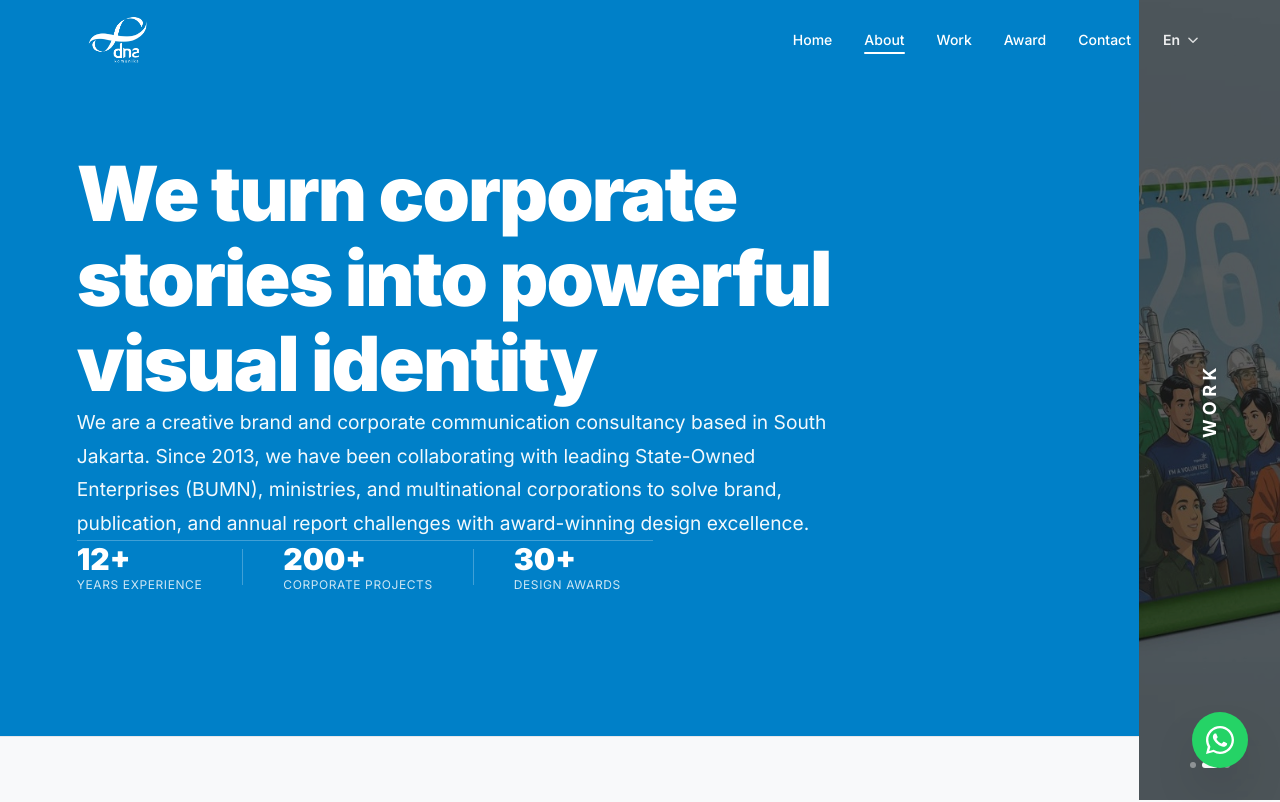
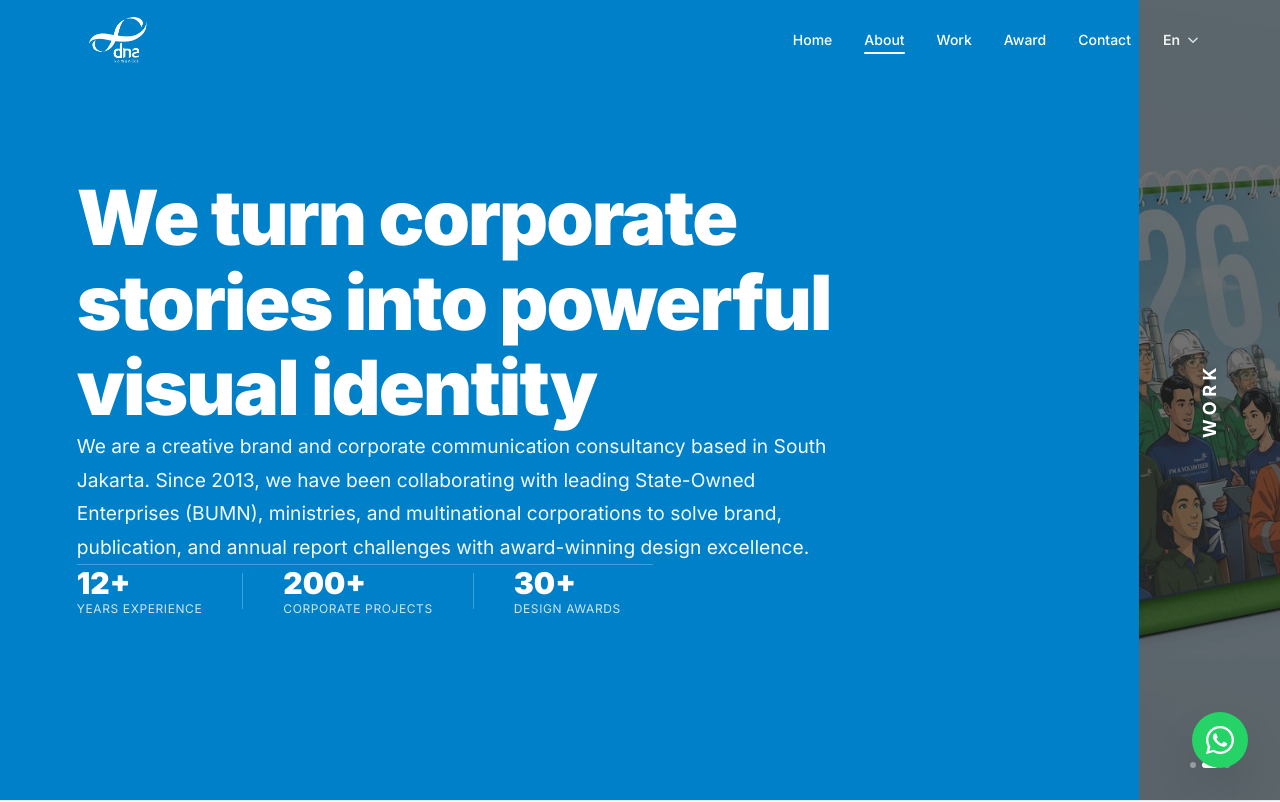
Before and after one commit to SamJinWoo99/DNA-Company-Profile, a Next.js app: page /about in a window 1280 px wide. Shown: the top 802 px of the page. Built offline with nearby package versions, Linux system fonts and the light colour scheme.

Commit message:
Extend blue hero section to full min-h-screen with deeper bottom padding

```diff
--- a/app/components/AboutHeroMeta.tsx
+++ b/app/components/AboutHeroMeta.tsx
@@ -97,11 +97,11 @@ export default function AboutHeroMeta() {
         {/* HERO BIRU METADESIGN (Biru Solid Tanpa Background Pattern)              */}
         {/* ----------------------------------------------------------------------- */}
         <section
-          className="relative w-full min-h-[92vh] flex flex-col justify-center text-white"
+          className="relative w-full min-h-screen flex flex-col justify-center text-white"
           style={{
             backgroundColor: "#0080c8",
-            paddingTop: "clamp(5rem, 8vh, 6.5rem)",
-            paddingBottom: "clamp(4.5rem, 7vh, 6rem)",
+            paddingTop: "clamp(6.5rem, 12vh, 10rem)",
+            paddingBottom: "clamp(7rem, 14vh, 12rem)",
             paddingLeft: "clamp(2rem, 6vw, 6.5rem)",
             paddingRight: "clamp(2rem, 5vw, 5.5rem)",
           }}
```
